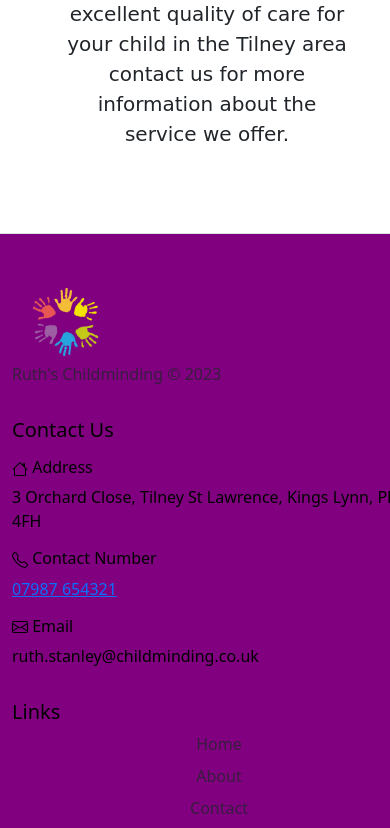
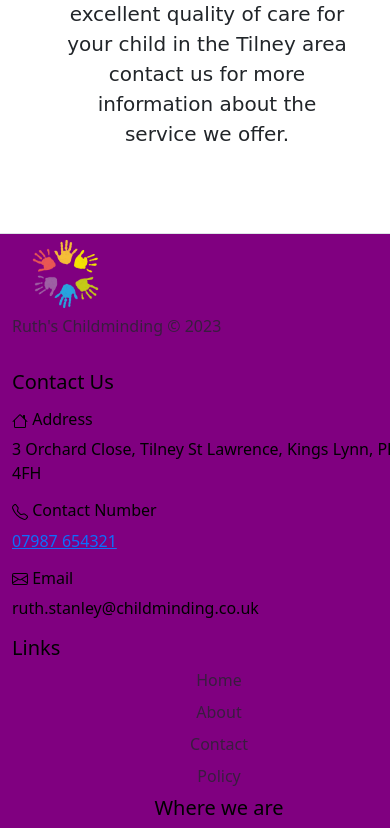
Before and after one commit to LexiMillward/Maximum_Effort, a Flask app: page / in a window 390 px wide; the page is wider, and only the part inside the window is pictured. Shown: the part 2086-2914 px from the top of that part. Run offline with Flask 3, Linux system fonts and the light colour scheme; some web fonts are replaced; grey boxes are pictures that could not be loaded.

Commit message:
edited footer

```diff
--- a/static/css/styles.css
+++ b/static/css/styles.css
@@ -129,6 +129,6 @@ body {
 
 .footer {
     background-color: purple;
-    padding: auto;
+    /* padding: auto; */
     color: black;
 }
--- a/templates/index.html
+++ b/templates/index.html
@@ -74,7 +74,7 @@
 
     <footer class="footer">
     <div class="container">
-        <footer class="row row-cols-1 row-cols-sm-2 row-cols-md-5 py-5 my-5 border-top">
+        <footer class="row row-cols-1 row-cols-sm-2 row-cols-md-5 my-5 border-top">
         <div class="col mb-3">
             <a class="footer-brand">
                 <img src="/static/childcare_logo.png" alt="Logo" class="d-inline-block align-text-centre" height="80px"/>
@@ -82,7 +82,7 @@
             <p class="text-body-secondary">Ruth's Childminding © 2023</p>
         </div>
 
-        <div class="col mb-3">
+        <div class="col-md-3">
             <h5 class="mb-3 heading">Contact Us</h5>
             <h6 class="heading"><svg xmlns="http://www.w3.org/2000/svg" width="16" height="16" fill="currentColor" class="bi bi-house" viewBox="0 0 16 16">
                 <path d="M8.707 1.5a1 1 0 0 0-1.414 0L.646 8.146a.5.5 0 0 0 .708.708L2 8.207V13.5A1.5 1.5 0 0 0 3.5 15h9a1.5 1.5 0 0 0 1.5-1.5V8.207l.646.647a.5.5 0 0 0 .708-.708L13 5.793V2.5a.5.5 0 0 0-.5-.5h-1a.5.5 0 0 0-.5.5v1.293L8.707 1.5ZM13 7.207V13.5a.5.5 0 0 1-.5.5h-9a.5.5 0 0 1-.5-.5V7.207l5-5 5 5Z"></path>
@@ -100,7 +100,7 @@
               <p>ruth.stanley@childminding.co.uk</p>
         </div>
 
-        <div class="col mb-3">
+        <div class="col-md-3">
             <h5>Links</h5>
             <ul class="nav flex-column">
               <li class="nav-item mb-2"><a href="#" class="nav-link p-0 text-body-secondary">Home</a></li>
@@ -110,7 +110,7 @@
             </ul>
         </div>
 
-        <div class="col mb-3">
+        <div class="col-md-3 text-center">
             <h5>Where we are</h5>
             <iframe src="https://www.google.com/maps/embed?pb=!1m18!1m12!1m3!1d65087.00848455046!2d0.30746587542898096!3d52.68146107454137!2m3!1f0!2f0!3f0!3m2!1i1024!2i768!4f13.1!3m3!1m2!1s0x47d81dff18e073db%3A0x260e1ca9dacff4f2!2sTilney%20St%20Lawrence%2C%20King&#39;s%20Lynn%20PE34%204QQ!5e0!3m2!1sen!2suk!4v1681222423431!5m2!1sen!2suk" width="400" height="300" style="border:0;" allowfullscreen="" loading="lazy" referrerpolicy="no-referrer-when-downgrade"></iframe>
         </div>
```
